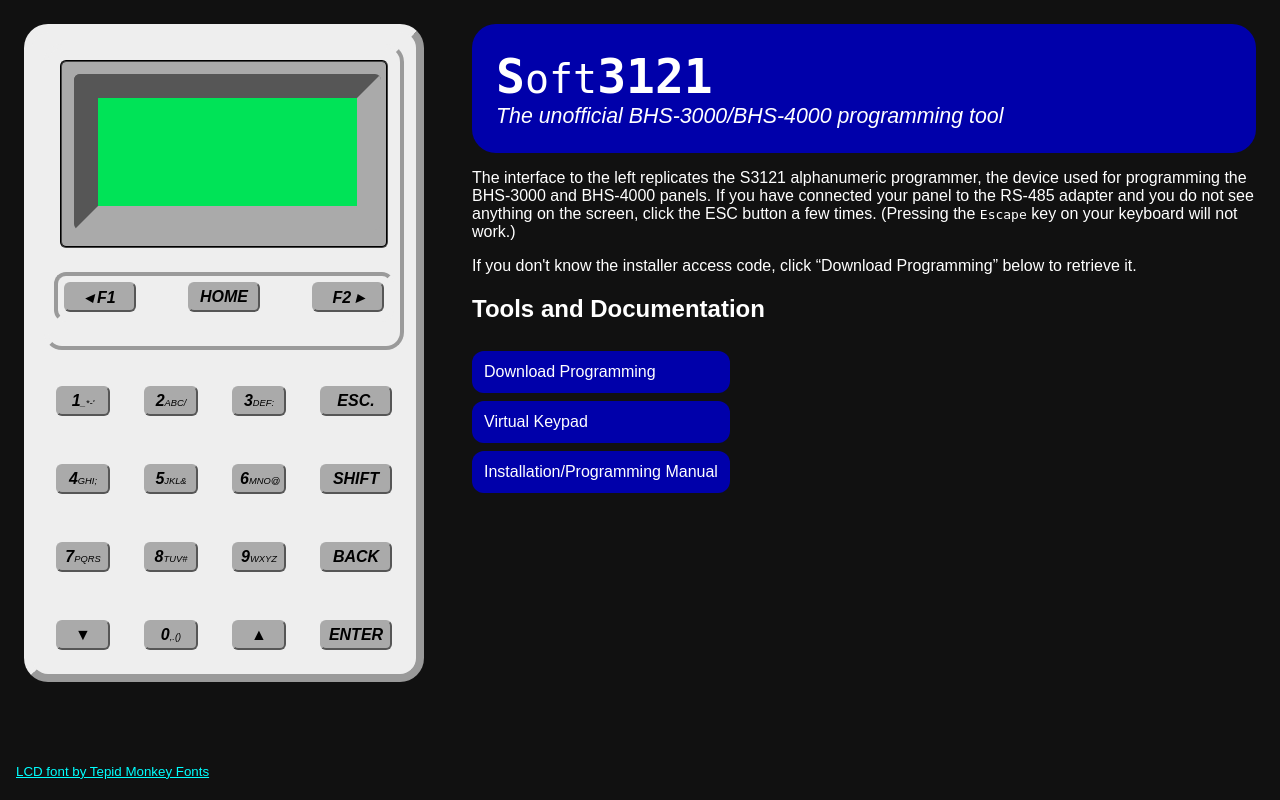
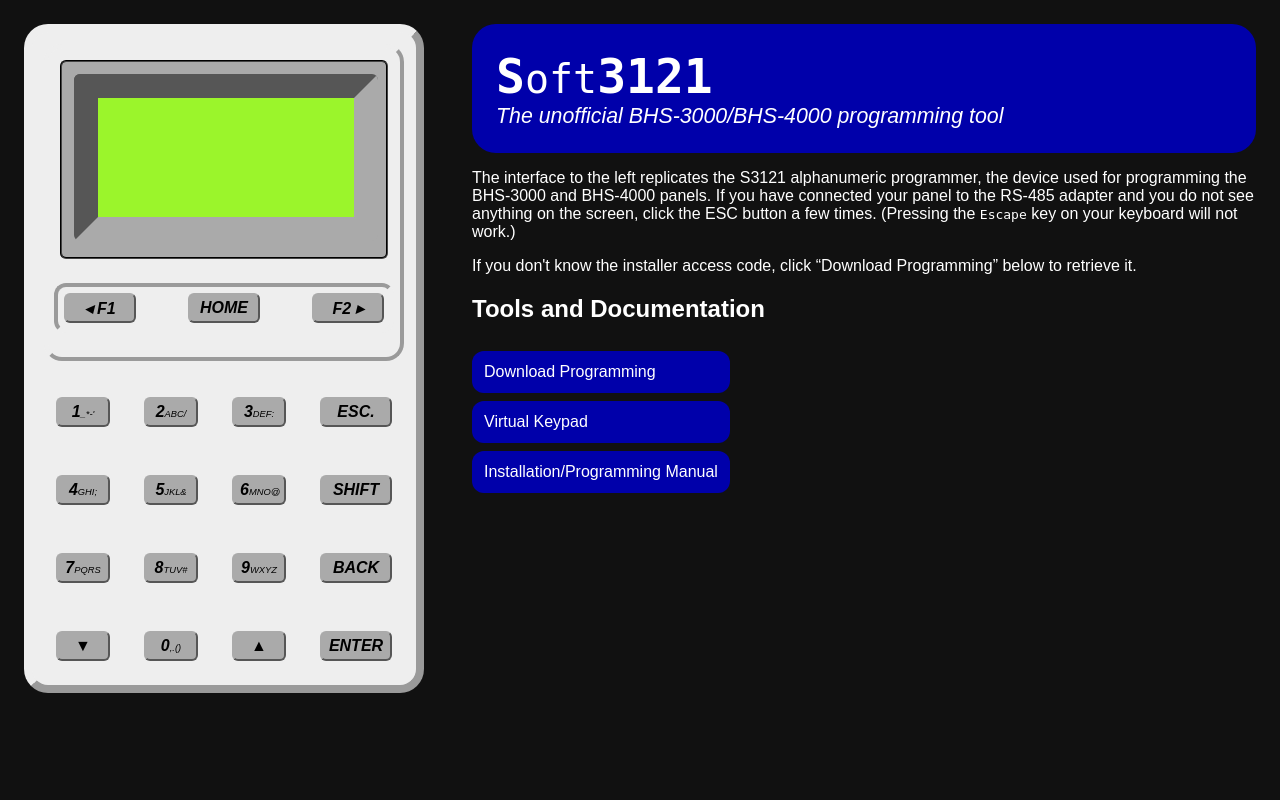
Before and after one commit to flarn2006/BHSTools, a Flask app: page / in a window 1280 px wide. Run offline with Flask 2, Linux system fonts and the light colour scheme; data that the repository does not hold is empty; parts of the project's set-up code (start-up, migrations or seed data) failed here and were passed over.

Commit message:
feat: change display font again, to custom one

```diff
--- a/static/s3121.css
+++ b/static/s3121.css
@@ -1,6 +1,6 @@
 @font-face {
-	font-family: Repetition;
-	src: url(repet___.ttf);
+	font-family: S3121;
+	src: url(s3121.ttf);
 }
 
 body {
@@ -72,11 +72,14 @@
 	margin: 0.125in;
 	border: 0.25in inset #aaa;
 	border-radius: 0.0625in;
-	background-color: #00e357;
-	font-family: Repetition, monospace;
-	font-size: 20pt;
+	background-color: #9bf52b;
+	font-family: S3121, monospace;
+	font-size: 21px;
 	text-align: center;
 	resize: none;
+    width: 252px;
+    height: 115px;
+    overflow: hidden;
 }
 
 .top .keys {
--- a/static/s3121.html
+++ b/static/s3121.html
@@ -9,7 +9,7 @@
 	<div class="housing">
 		<div class="top">
 			<div class="screen-border">
-				<textarea cols="16" rows="4" readonly id="screen"></textarea>
+				<textarea readonly id="screen"></textarea>
 			</div>
 			<div class="keys">
 				<button data-keycode="3C">◂ F1</button><button data-keycode="68">HOME</button><button data-keycode="3E">F2 ▸</button>
@@ -40,8 +40,5 @@
 			<iframe id="docview" name="docview"></iframe>
 		</section>
 	</article>
-	<footer>
-		<p><a href="https://www.1001fonts.com/repetition-scrolling-font.html" target="_blank">LCD font by Tepid Monkey Fonts</a></p>
-	</footer>
 </body>
 </html>
```
Also changed, not shown: static/s3121.ttf (added).
